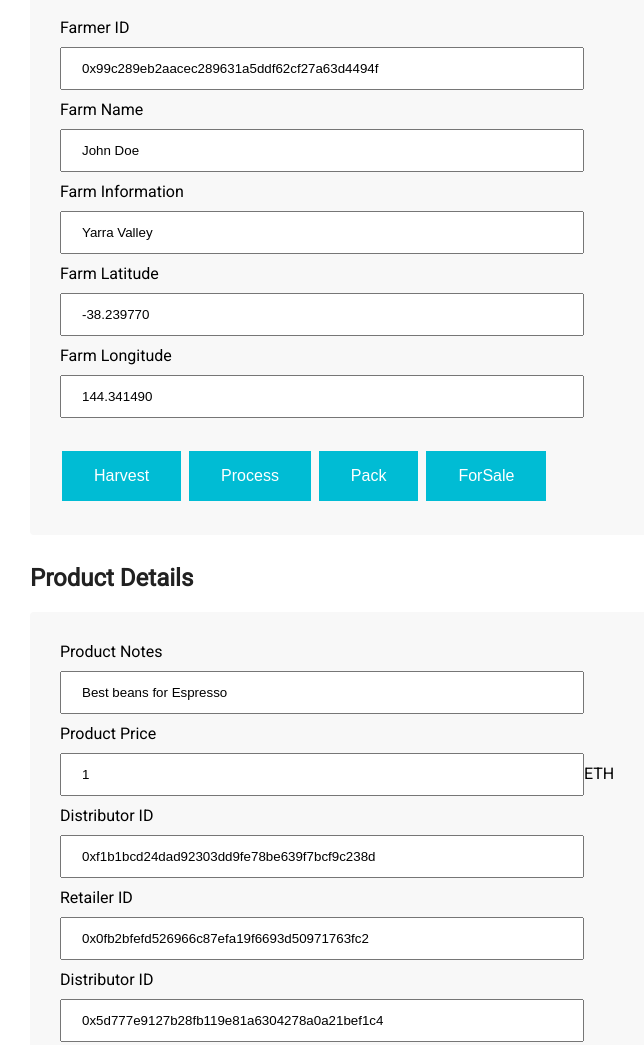
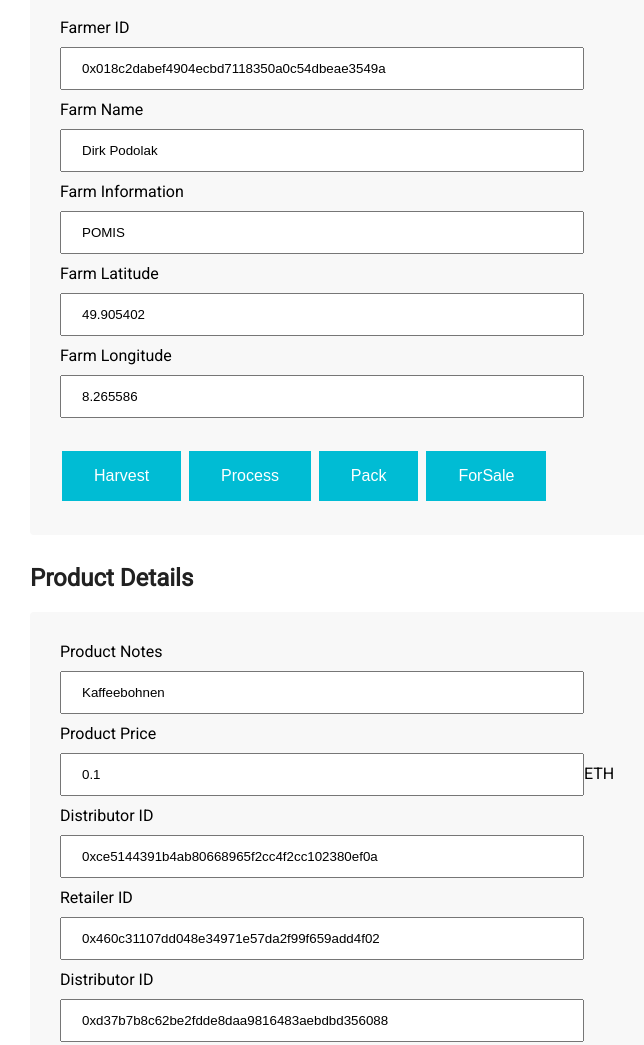
Before and after one commit to Dudy/udacity_blockchain_project6, a website: page project-6/index.html in a window 1280 px wide. Shown: the part 680-1725 px from the top of the page, without its empty margins (10-654 px from the left). Drawn offline with nearby package versions, Linux system fonts and the light colour scheme; files whose address does not match are found by name.

Commit message:
adjusted UI, finished REAMDE

```diff
--- a/project-6/index.html
+++ b/project-6/index.html
@@ -27,7 +27,7 @@
             <input type="number" id="upc" name="upc" value=1><br>
             Current Owner ID
             <br>
-            <input type="text" id="ownerID" name="ownerID" value="0x963865f57804b38459dd4b2da2f760211a200438" size="50"><br>
+            <input type="text" id="ownerID" name="ownerID" value="0x27d8d15cbc94527cadf5ec14b69519ae23288b95" size="50"><br>
             <div class=button-div>
                 <button class="btn-fetchOne" id="button" type="button" data-id="9">Fetch Data 1</button>
                 <button class="btn-fetchTwo" id="button" type="button" data-id="10">Fetch Data 2</button>
@@ -38,20 +38,20 @@
         <div class="form-group">
             Farmer ID
             <br>
-            <input type="text" id="originFarmerID" name="originFarmerID" value="0x99c289eb2aacec289631a5ddf62cf27a63d4494f"
+            <input type="text" id="originFarmerID" name="originFarmerID" value="0x018c2dabef4904ecbd7118350a0c54dbeae3549a"
                 size="50"><br>
             Farm Name
             <br>
-            <input type="text" id="originFarmName" name="originFarmName" value="John Doe"><br>
+            <input type="text" id="originFarmName" name="originFarmName" value="Dirk Podolak"><br>
             Farm Information
             <br>
-            <input type="text" id="originFarmInformation" name="originFarmInformation" value="Yarra Valley"><br>
+            <input type="text" id="originFarmInformation" name="originFarmInformation" value="POMIS"><br>
             Farm Latitude
             <br>
-            <input type="text" id="originFarmLatitude" name="originFarmLatitude" value="-38.239770"><br>
+            <input type="text" id="originFarmLatitude" name="originFarmLatitude" value="49.905402"><br>
             Farm Longitude
             <br>
-            <input type="text" id="originFarmLongitude" name="originFarmLongitude" value="144.341490"><br>
+            <input type="text" id="originFarmLongitude" name="originFarmLongitude" value="8.265586"><br>
             <br>
             <button class="btn-harvest" id="button" type="button" data-id="1">Harvest</button>
             <button class="btn-process" id="button" type="button" data-id="2">Process</button>
@@ -63,22 +63,22 @@
         <div class="form-group">
             Product Notes
             <br>
-            <input type="text" id="productNotes" name="productNotes" value="Best beans for Espresso" size="60"><br>
+            <input type="text" id="productNotes" name="productNotes" value="Kaffeebohnen" size="60"><br>
             Product Price
             <br>
-            <input type="number" id="productPrice" name="productPrice" value=1>ETH<br>
+            <input type="number" id="productPrice" name="productPrice" value="0.1">ETH<br>
             Distributor ID
             <br>
-            <input type="text" id="distributorID" name="distributorID" value="0xf1b1bcd24dad92303dd9fe78be639f7bcf9c238d"
+            <input type="text" id="distributorID" name="distributorID" value="0xce5144391b4ab80668965f2cc4f2cc102380ef0a"
                 size="50">
             <br>
             Retailer ID
             <br>
-            <input type="text" id="retailerID" name="retailerID" value="0x0fb2bfefd526966c87efa19f6693d50971763fc2"
+            <input type="text" id="retailerID" name="retailerID" value="0x460c31107dd048e34971e57da2f99f659add4f02"
                 size="50"><br>
             Distributor ID
             <br>
-            <input type="text" id="consumerID" name="consumerID" value="0x5d777e9127b28fb119e81a6304278a0a21bef1c4"
+            <input type="text" id="consumerID" name="consumerID" value="0xd37b7b8c62be2fdde8daa9816483aebdbd356088"
                 size="50"><br>
             <br>
             <button class="btn-buy" id="button" type="button" data-id="5">Buy</button>
```
Also changed, not shown: README.md.
